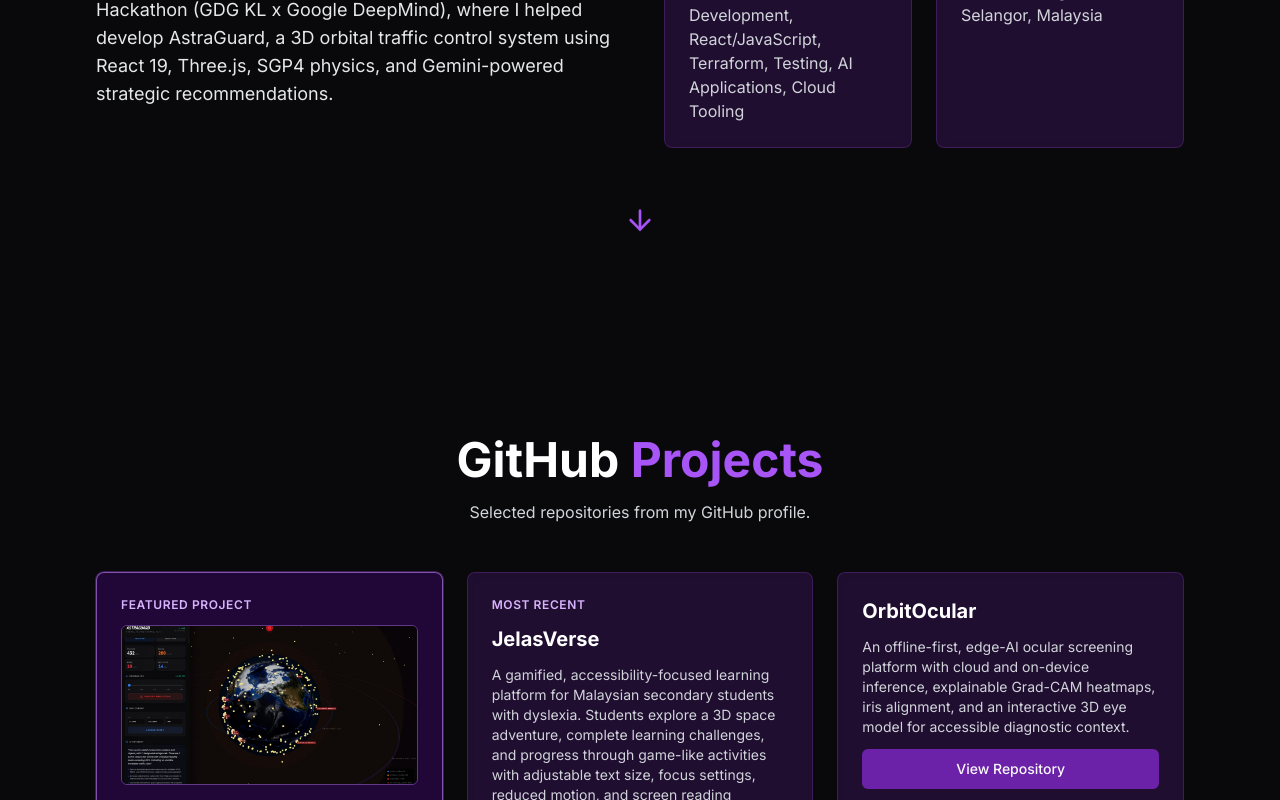
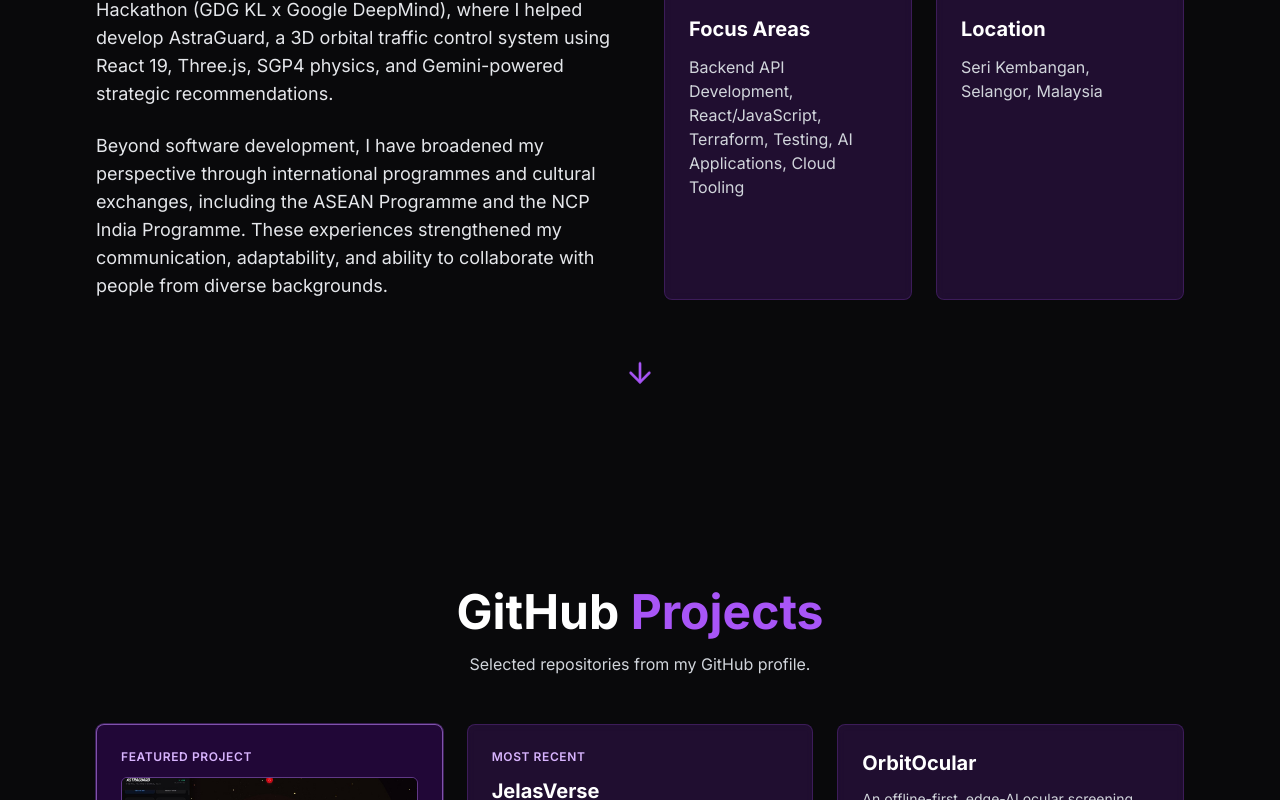
Before and after one commit to lakxhana/lakxhana-portfolio, a Next.js app: page / in a window 1280 px wide. Shown: the part 1380-2180 px from the top of the page. Built offline with nearby package versions, Linux system fonts and the light colour scheme.

Commit message:
Add international experience to about section

```diff
--- a/app/page.tsx
+++ b/app/page.tsx
@@ -131,6 +131,13 @@ export default function Home() {
                   I have also built and presented projects in multiple hackathons, including a Top 5 finish in Build with AI:
                   Gemini Hackathon (GDG KL x Google DeepMind), where I helped develop AstraGuard, a 3D orbital traffic
                   control system using React 19, Three.js, SGP4 physics, and Gemini-powered strategic recommendations.
+                </p>
+
+                <p className="text-lg text-gray-200">
+                  Beyond software development, I have broadened my perspective through international programmes and
+                  cultural exchanges, including the ASEAN Programme and the NCP India Programme. These experiences
+                  strengthened my communication, adaptability, and ability to collaborate with people from diverse
+                  backgrounds.
                 </p>
               </div>
 
```
